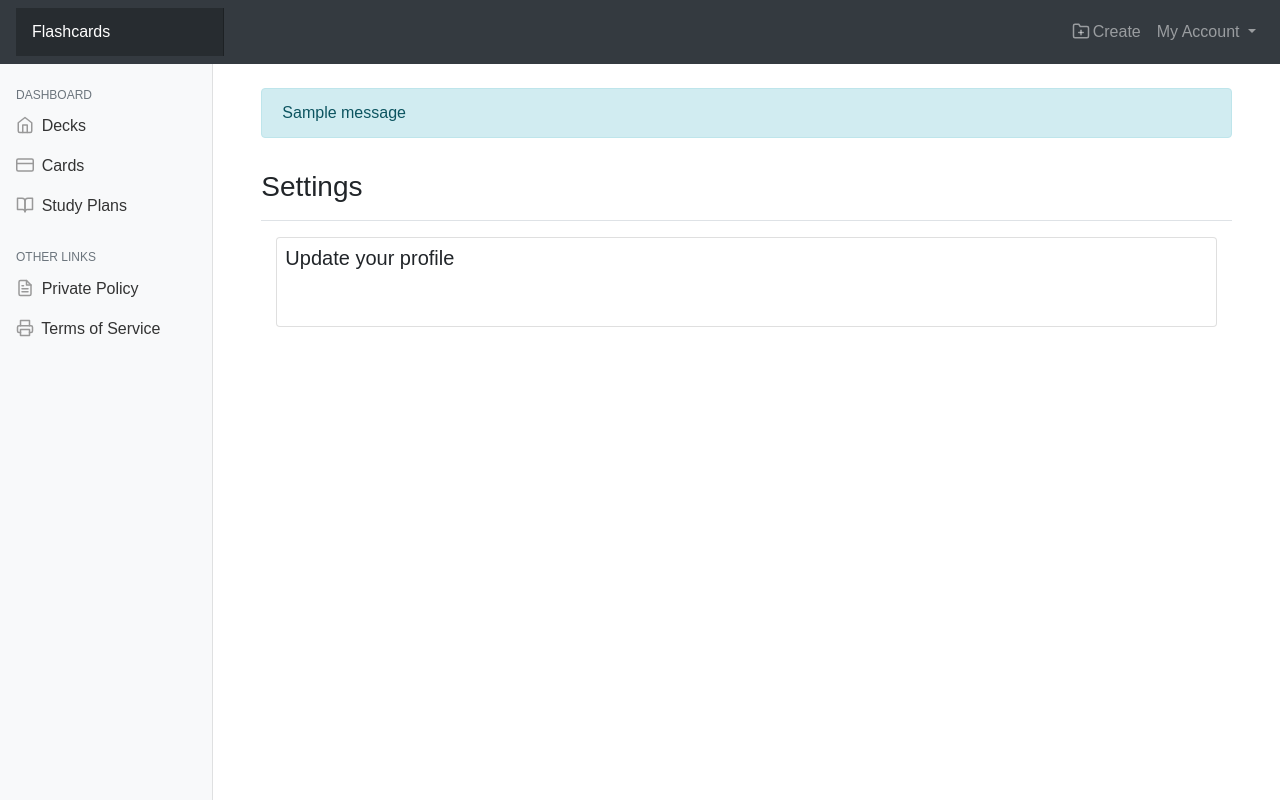
After one commit to Victornguli/flashlearn, a Flask app: page /user/1/edit in a window 1280 px wide. The commit adds this page. Run offline with Flask 2, Linux system fonts and the light colour scheme; the visitor is signed in with stand-in values (Sample User, id 1); tables that the repository leaves empty hold one stand-in row (values such as "Sample post"); one stand-in notice (Sample message) is shown; some libraries are stand-ins or nearby versions.

Commit message:
add settings.html template

```diff
--- a/flashlearn/templates/dashboard/_navigation.html
+++ b/flashlearn/templates/dashboard/_navigation.html
@@ -37,7 +37,7 @@
                     My Account
                 </a>
                 <div class="dropdown-menu dropdown-menu-right" aria-labelledby="navbarDropdown">
-                    <a class="dropdown-item" href="#">
+                    <a class="dropdown-item" href="{{ url_for("user.edit_user", user_id=g.user.id) }}">
                         <svg xmlns="http://www.w3.org/2000/svg" width="24" height="24" viewBox="0 0 24 24" fill="none"
                             stroke="currentColor" stroke-width="2" stroke-linecap="round" stroke-linejoin="round"
                             class="feather feather-settings">
--- a/flashlearn/templates/dashboard/_sidebar.html
+++ b/flashlearn/templates/dashboard/_sidebar.html
@@ -14,7 +14,7 @@
                 </a>
             </li>
             <li class="nav-item d-md-none">
-                <a href="" class="nav-link">
+                <a href="{{ url_for("user.edit_user", user_id=g.user.id) }}" class="nav-link">
                     <svg xmlns="http://www.w3.org/2000/svg" width="24" height="24" viewBox="0 0 24 24" fill="none"
                         stroke="currentColor" stroke-width="2" stroke-linecap="round" stroke-linejoin="round"
                         class="feather feather-settings">
--- /dev/null
+++ b/flashlearn/templates/dashboard/settings.html
@@ -0,0 +1,44 @@
+{% extends "dashboard/index.html" %}
+
+{% block maincontent %}
+<main role="main" class="col-md-9 ml-sm-auto col-lg-10 px-md-5 mt-3 mb-2">
+    {% with messages = get_flashed_messages() %}
+    {% if messages %}
+    <div class="flashes mt-2" style="text-decoration: none; list-style: none; margin: 0; padding: 0">
+        {% for message in messages %}
+        <div class="alert alert-info dismiss">{{ message }}</div>
+        {% endfor %}
+    </div>
+    {% endif %}
+    {% endwith %}
+    <div
+        class="d-flex justify-content-between flex-wrap flex-md-nowrap align-items-center pt-3 pb-2 mb-3 border-bottom">
+        <h3 class="h3">Settings</h3>
+        <!-- <div class="btn-toolbar mb-2 mb-md-0">
+            <div class="btn-group mr-2">
+                <a href="{{ url_for('core.create_card') }}">
+                    <button type="button" class="btn btn-sm btn-outline-secondary">
+                        <svg xmlns="http://www.w3.org/2000/svg" width="44" height="44" viewBox="0 0 24 24" fill="none"
+                            stroke="currentColor" stroke-width="2" stroke-linecap="round" stroke-linejoin="round"
+                            class="feather feather-folder-plus">
+                            <path d="M22 19a2 2 0 0 1-2 2H4a2 2 0 0 1-2-2V5a2 2 0 0 1 2-2h5l2 3h9a2 2 0 0 1 2 2z">
+                            </path>
+                            <line x1="12" y1="11" x2="12" y2="17"></line>
+                            <line x1="9" y1="14" x2="15" y2="14"></line>
+                        </svg>
+                        Create a card
+                    </button>
+                </a>
+            </div>
+        </div> -->
+    </div>
+
+    <div class="container">
+        <div class="card p-2">
+            <h5>Update your profile</h4>
+                <div class="card-body">
+                </div>
+        </div>
+    </div>
+</main>
+{% endblock %}
--- a/flashlearn/user/routes.py
+++ b/flashlearn/user/routes.py
@@ -64,7 +64,7 @@ def load_user():
     if user_id is None:
         g.user = None
     else:
-        g.user = User.query.filter_by(id=user_id).first()
+        g.user = User.query.get_or_404(user_id)
 
 
 @bp.route("/logout", methods=("GET", "POST"))
@@ -99,17 +99,20 @@ def delete_user(user_id):
     return "deleted"
 
 
-@bp.route("/<int:user_id>/edit", methods=("POST",))
+@bp.route("/<int:user_id>/edit", methods=("GET", "POST"))
 @login_required
 def edit_user(user_id):
-    user = User.query.get_or_404(user_id)
-    password = request.form.get("password", None)
-    email = request.form.get("email", user.email)
+    if request.method == "GET":
+        user = User.query.get_or_404(user_id)
+        return render_template("dashboard/settings.html", user=user)
+    else:
+        password = request.form.get("password", None)
+        email = request.form.get("email", user.email)
 
-    if password is not None:  # pragma:no-cover
-        user.set_password(password)
-    user.update(email=email)
-    return jsonify(user.to_json)
+        if password is not None:  # pragma:no-cover
+            user.set_password(password)
+        user.update(email=email)
+        return jsonify(user.to_json)
 
 
 @bp.route("/reset-password", methods=("POST", "GET"))
```
